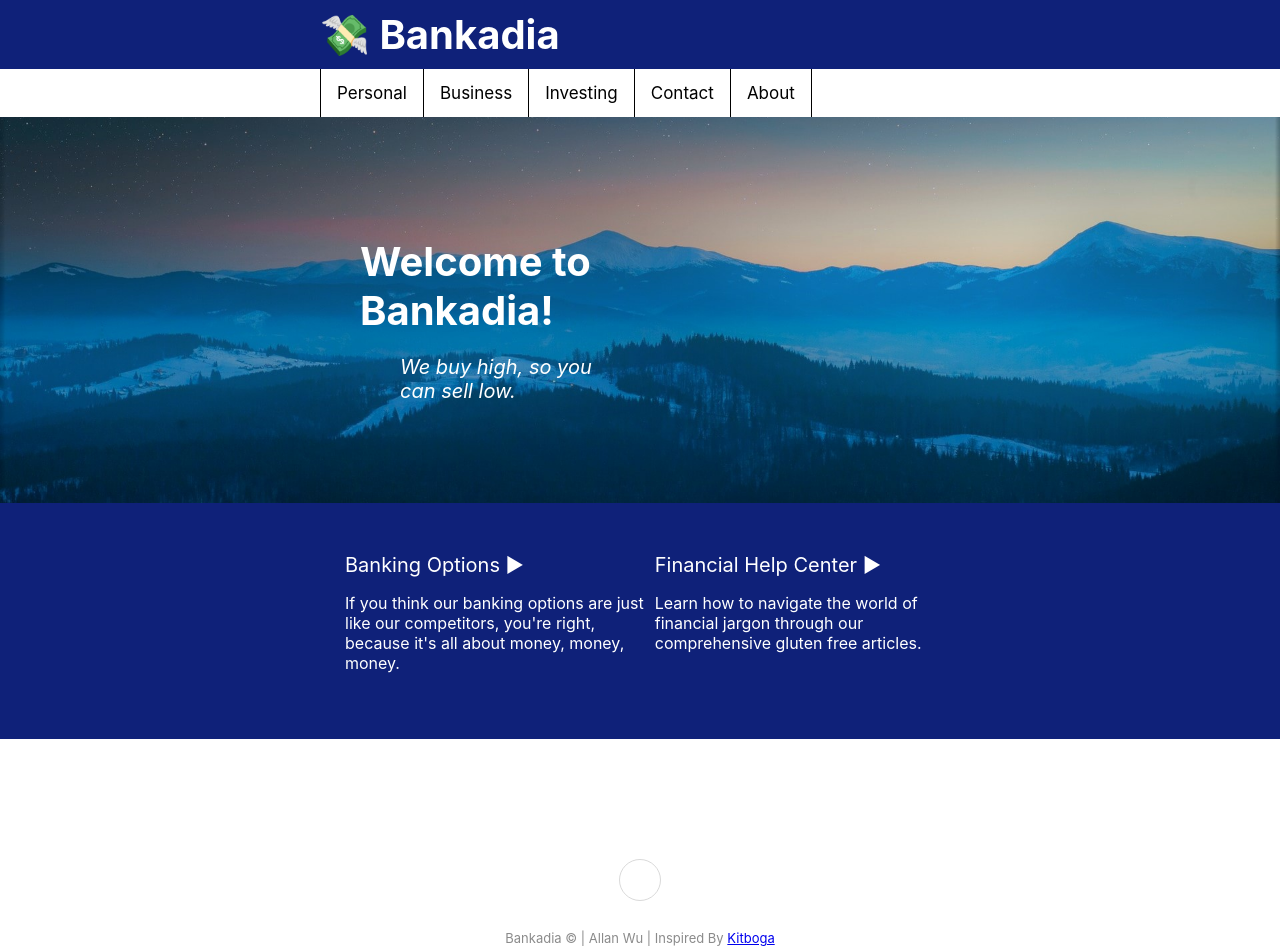
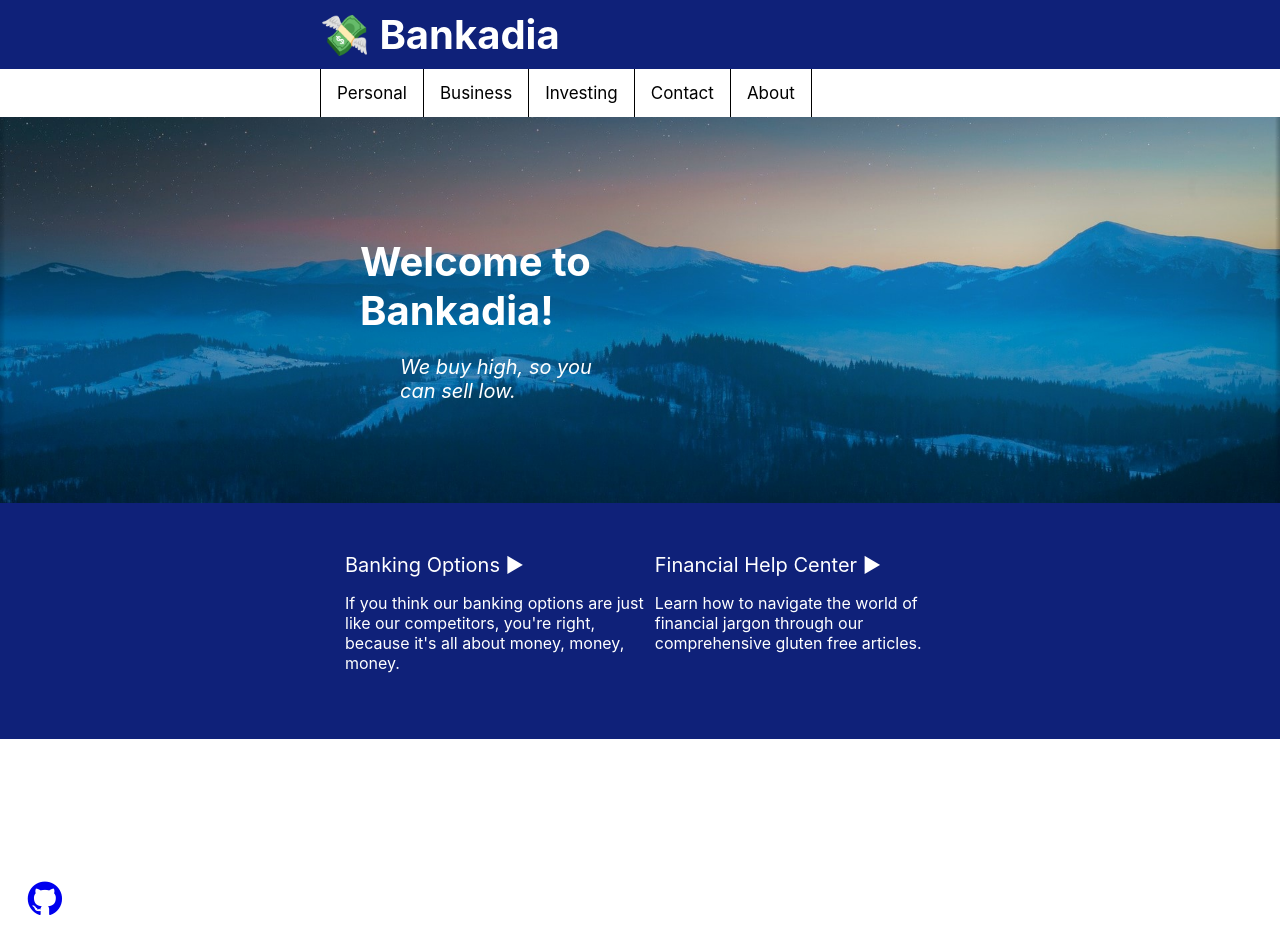
Before and after one commit to ywuhub/Bankadia, a React (Create React App) app: page / in a window 1280 px wide. Shown: the top 952 px of the page. Built offline with nearby package versions, Linux system fonts and the light colour scheme.

Commit message:
Added Footer + Fixing Github Icon

```diff
--- a/public/index.html
+++ b/public/index.html
@@ -10,6 +10,7 @@
       name="description"
       content="Web site created using create-react-app"
     />
+    <link rel="stylesheet" href="https://cdnjs.cloudflare.com/ajax/libs/font-awesome/4.7.0/css/font-awesome.min.css">
     <link rel="apple-touch-icon" href="%PUBLIC_URL%/apple-touch-icon.png" />
     <link rel="manifest" href="%PUBLIC_URL%/manifest.json" />
   </head>
--- a/src/App.css
+++ b/src/App.css
@@ -99,29 +99,6 @@ p { word-break: normal }
     color:#4b4c4d;
 }
 
-.footer-basic .social {
-    text-align:center;
-    padding-bottom:10px;
-}
-
-.footer-basic .social > a {
-    font-size:24px;
-    width:40px;
-    height:40px;
-    line-height:40px;
-    display:inline-block;
-    text-align:center;
-    border-radius:50%;
-    border:1px solid #ccc;
-    margin:0 8px;
-    color:inherit;
-    opacity:0.75;
-}
-
-.footer-basic .social > a:hover {
-    opacity:0.9;
-}
-
 .footer-basic .copyright {
     margin-top:15px;
     text-align:center;
@@ -129,7 +106,24 @@ p { word-break: normal }
     color:rgb(139, 139, 139);
     margin-bottom:0;
 }
-
 /* Credit to https://epicbootstrap.com/snippets/footer-basic */
 
+/* Style all font awesome icons */
+.fa {
+    padding: 20px;
+    font-size: 30px;
+    width: 50px;
+    text-align: center;
+    text-decoration: none;
+}
+
+.fa-github {
+    font-size: 40px;
+}
+
+/* Add a hover effect if you want */
+.fa:hover {
+    opacity: 0.8;
+}
+
 /* Custom Section */
--- a/src/App.js
+++ b/src/App.js
@@ -1,6 +1,8 @@
 import './App.css'
 
 function App() {
+  const year = new Date().getFullYear();
+
   return (
     <div className="App">
       <div class="logo">
@@ -49,8 +51,8 @@ function App() {
 
       <div class="footer-basic">
         <footer>
-            <div class="social"><a href="https://github.com/ywuhub" target="_blank" rel="noreferrer"><i class="icon ion-social-instagram"></i></a></div>
-            <p class="copyright">Bankadia © | Allan Wu | Inspired By <a href="https://www.youtube.com/channel/UCm22FAXZMw1BaWeFszZxUKw" target="_blank" rel="noreferrer">Kitboga</a></p>
+          <a href="https://github.com/ywuhub"><i class="fa fa-github"></i></a>
+          <p class="copyright">Bankadia © {year}| Created by Allan Wu | Inspired By <a href="https://www.youtube.com/channel/UCm22FAXZMw1BaWeFszZxUKw" target="_blank" rel="noreferrer">Kitboga</a></p>
         </footer>
     </div>
     </div>
```
Also changed, not shown: src/images/octocat.jpg (added), 1 other file (tests, documents, lock files or other folders).
